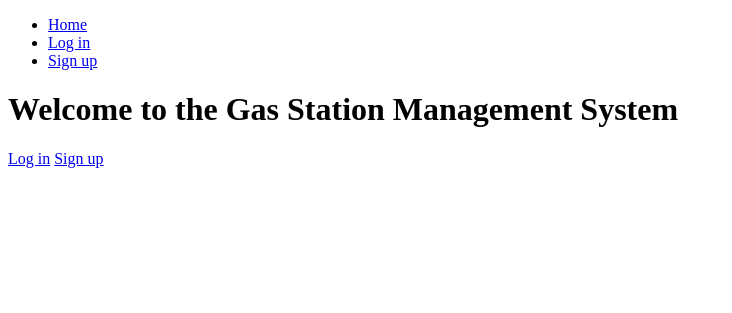
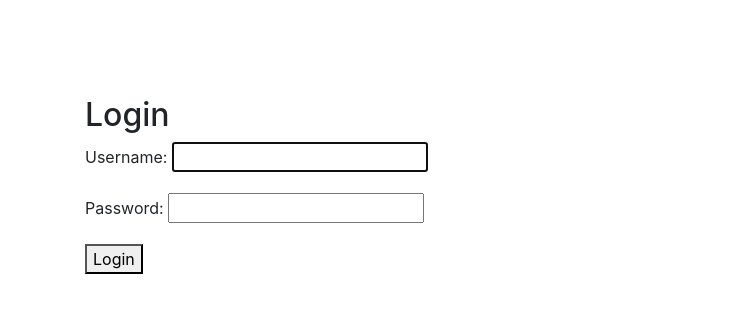
Before and after one commit to soranblbas/gas_stations, a Django app: page / in a window 1280 px wide. Shown: the top 313 px of the page, without its empty margins (0-732 px from the left). Run offline with Django 4.2, Linux system fonts and the light colour scheme; some libraries are stand-ins or nearby versions.

Commit message:
New-4-3-2023

```diff
--- a/station/admin.py
+++ b/station/admin.py
@@ -1,6 +1,5 @@
 from .models import *
 from django.contrib import admin
-
 from django.contrib import admin
 from django.contrib.admin import helpers
 from django.contrib.admin.options import csrf_protect_m
@@ -146,3 +145,7 @@ admin.site.register(Item)
 admin.site.register(Stock, StockAdmin)
 admin.site.register(Sales, SalesAdmin)
 admin.site.register(station)
+
+admin.site.site_header = "Gas Station Admin"
+admin.site.site_title = "Gas Station  Admin Portal"
+admin.site.index_title = "Welcome to Gas Station  Portal"
--- a/station/models.py
+++ b/station/models.py
@@ -104,7 +104,6 @@ class Order(models.Model):
     gas_station = models.ForeignKey(GasStation, on_delete=models.CASCADE)
     date = models.DateField(auto_now_add=True)
 
-
     def __str__(self):
         return f"{self.gas_station.station.name} - {self.date}"
 
--- a/station/templates/station/base.html
+++ b/station/templates/station/base.html
@@ -1,25 +1,121 @@
-<!DOCTYPE html>
+<!doctype html>
 <html lang="en">
 <head>
-    <meta charset="UTF-8">
-    <title>{% block title %}Gas Station Management System{% endblock %}</title>
+    <!-- Required meta tags -->
+    <meta charset="utf-8">
+    <meta name="viewport" content="width=device-width, initial-scale=1, shrink-to-fit=no">
+
+    <!-- Bootstrap CSS -->
+    <link rel="stylesheet" href="https://cdn.jsdelivr.net/npm/bootstrap@4.3.1/dist/css/bootstrap.min.css"
+          integrity="sha384-ggOyR0iXCbMQv3Xipma34MD+dH/1fQ784/j6cY/iJTQUOhcWr7x9JvoRxT2MZw1T" crossorigin="anonymous">
+
+    <title>Gas Station Management System</title>
 </head>
 <body>
-<nav>
-    <ul>
-        <li><a href="{% url 'home' %}">Home</a></li>
-        {% if user.is_authenticated %}
-            <li><a href="{% url 'gas_station_detail' %}">{{ user.gas_station.name }}</a></li>
-            <li><a href="{% url 'logout' %}">Log out</a></li>
-        {% else %}
-            <li><a href="{% url 'login' %}">Log in</a></li>
-            <li><a href="{% url 'signup' %}">Sign up</a></li>
-        {% endif %}
-    </ul>
-</nav>
-<main>
+
+<br>
+<br><br><br>
+<div class="container">
+
     {% block content %}
     {% endblock %}
-</main>
+</div>
+
+<!-- Optional JavaScript -->
+<!-- jQuery first, then Popper.js, then Bootstrap JS -->
+<script src="https://code.jquery.com/jquery-3.3.1.slim.min.js"
+        integrity="sha384-q8i/X+965DzO0rT7abK41JStQIAqVgRVzpbzo5smXKp4YfRvH+8abtTE1Pi6jizo"
+        crossorigin="anonymous"></script>
+<script src="https://cdn.jsdelivr.net/npm/popper.js@1.14.7/dist/umd/popper.min.js"
+        integrity="sha384-UO2eT0CpHqdSJQ6hJty5KVphtPhzWj9WO1clHTMGa3JDZwrnQq4sF86dIHNDz0W1"
+        crossorigin="anonymous"></script>
+<script src="https://cdn.jsdelivr.net/npm/bootstrap@4.3.1/dist/js/bootstrap.min.js"
+        integrity="sha384-JjSmVgyd0p3pXB1rRibZUAYoIIy6OrQ6VrjIEaFf/nJGzIxFDsf4x0xIM+B07jRM"
+        crossorigin="anonymous"></script>
+
+
+<link rel="stylesheet" type="text/css" href="https://cdn.datatables.net/1.11.5/css/jquery.dataTables.css">
+<script src="https://ajax.googleapis.com/ajax/libs/jquery/3.6.0/jquery.min.js"></script>
+
+<script type="text/javascript" charset="utf8"
+        src="https://cdn.datatables.net/1.11.5/js/jquery.dataTables.js"></script>
+
+<script type="text/javascript" src="https://cdn.datatables.net/plug-ins/1.11.5/api/sum().js"></script>
+
+
+<script rel="stylesheet" type="text/css"
+        src="https://cdn.datatables.net/1.13.1/css/jquery.dataTables.min.css"></script>
+<script rel="stylesheet" type="text/css"
+        src="https://cdn.datatables.net/buttons/2.3.2/css/buttons.dataTables.min.css"></script>
+
+
+{#<script src="https://code.jquery.com/jquery-3.5.1.js"></script>#}
+{#<script src="https://cdn.datatables.net/1.13.1/js/jquery.dataTables.min.js"></script>#}
+<script src="https://cdn.datatables.net/buttons/2.3.2/js/dataTables.buttons.min.js"></script>
+<script src="https://cdn.datatables.net/buttons/2.3.2/js/buttons.print.min.js"></script>
+
+<script src="https://cdnjs.cloudflare.com/ajax/libs/moment.js/2.29.2/moment.min.js"></script>
+<script src="https://cdn.datatables.net/datetime/1.2.0/js/dataTables.dateTime.min.js"></script>
+<script src=""></script>
+
+
+<script type="text/javascript">
+
+
+    $(document).ready(function () {
+
+
+        $('#stock').DataTable({
+
+            dom: 'Bfrtip',
+            buttons: [
+                {
+                    extend: 'print',
+                    footer: true,
+                    title: 'كشف رصيد المخزون لمحطات الوقود',
+                    customize: function (win) {
+                        $(win.document.body)
+                            .css('font-size', '10pt')
+                            .prepend(
+                                {#'<img src="http://datatables.net/media/images/logo-fade.png" style="position:relative; top:0; left:0;" />'#}
+                            );
+
+                        $(win.document.body).find('table')
+                            .addClass('compact')
+                            .css('font-size', 'inherit');
+                    }
+                }
+            ],
+
+
+            drawCallback: function () {
+                var api = this.api();
+                var sum = 0;
+                var formated = 0;
+                //to show first th
+                $(api.column(0).footer()).html('Total');
+
+                for (var i = 2; i <= 2; i++) {
+                    sum = api.column(i, {page: 'current'}).data().sum();
+
+                    //to format this sum
+                    formated = parseFloat(sum).toLocaleString(undefined, {minimumFractionDigits: 2});
+                    $(api.column(i).footer()).html('' + formated);
+                }
+
+            },
+            columnDefs: [
+                //{targets: 0, visible:false},
+                {
+                    targets: 1, className: "my-class"
+                }
+            ],
+        });
+
+    });
+
+
+</script>
+
 </body>
 </html>
--- a/station/templates/station/home.html
+++ b/station/templates/station/home.html
@@ -1,12 +1,82 @@
-{% extends 'station/base.html' %}
-
-{% block content %}
-    <h1>Welcome to the Gas Station Management System</h1>
-    {% if user.is_authenticated %}
-        <p>You are logged in as {{ user.username }}</p>
-        <a href="{% url 'gas_station_detail' %}">Go to your gas station's page</a>
-    {% else %}
-        <a href="{% url 'login' %}">Log in</a>
-        <a href="{% url 'signup' %}">Sign up</a>
-    {% endif %}
-{% endblock %}
+<!DOCTYPE html>
+<html>
+  <head>
+    <meta charset="utf-8">
+    <title>Gas Station Management</title>
+    <style>
+      body {
+        font-family: Arial, sans-serif;
+        margin: 0;
+        padding: 0;
+      }
+      header {
+        background-color: #003366;
+        color: #fff;
+        display: flex;
+        justify-content: space-between;
+        padding: 10px 20px;
+      }
+      header h1 {
+        margin: 0;
+      }
+      nav {
+        background-color: #f2f2f2;
+        border-right: 1px solid #ccc;
+        box-sizing: border-box;
+        height: calc(100vh - 80px);
+        overflow-y: auto;
+        padding: 20px;
+        width: 200px;
+      }
+      nav ul {
+        list-style-type: none;
+        margin: 0;
+        padding: 0;
+      }
+      nav ul li {
+        margin-bottom: 10px;
+      }
+      nav ul li a {
+        color: #333;
+        display: block;
+        text-decoration: none;
+      }
+      main {
+        padding: 20px;
+      }
+      footer {
+        background-color: #003366;
+        color: #fff;
+        padding: 10px 20px;
+        text-align: center;
+      }
+    </style>
+  </head>
+  <body>
+    <header>
+      <h1>Gas Station Management</h1>
+      <a href="/admin/logout/">Logout</a>
+    </header>
+    <nav>
+      <ul>
+        <li><a href="/admin/">Admin</a></li>
+        <li><a href="/admin/auth/user/">Users</a></li>
+        <li><a href="/admin/station/station">Stations</a></li>
+        <li><a href="/admin/station/gasstation/">Gas Stations</a></li>
+        <li><a href="/admin/station/item/">Items</a></li>
+        <li><a href="/admin/station/stock_invoice/">Stock Invoices</a></li>
+        <li><a href="/admin/station/stock/">Stocks</a></li>
+        <li><a href="/admin/station/s_invoice/">Sales Invoices</a></li>
+        <li><a href="/admin/station/sales/">Sales</a></li>
+        <li><a href="/admin/station/order/">Orders</a></li>
+      </ul>
+    </nav>
+    <main>
+      <h2>Welcome to the Gas Station Management System!</h2>
+      <p>Use the links on the left to navigate to different parts of the system.</p>
+    </main>
+    <footer>
+      <p>&copy; 2023 Gas Station Management</p>
+    </footer>
+  </body>
+</html>
--- a/station/templates/station/login.html
+++ b/station/templates/station/login.html
@@ -1,13 +1,12 @@
 {% extends 'station/base.html' %}
 
+
+
 {% block content %}
-    <h1>Log in</h1>
-    <form method="post">
-        {% csrf_token %}
-        <label for="username">Username:</label>
-        <input type="text" name="username" required>
-        <label for="password">Password:</label>
-        <input type="password" name="password" required>
-        <input type="submit" value="Log in">
-    </form>
+  <h2>Login</h2>
+  <form method="post">
+    {% csrf_token %}
+    {{ form.as_p }}
+    <button type="submit">Login</button>
+  </form>
 {% endblock %}
--- a/station/urls.py
+++ b/station/urls.py
@@ -1,12 +1,13 @@
 from django.urls import path
-from . import views
+from .views import *
+from django.contrib.auth import views as auth_views
+urlpatterns = [
+    path('', home, name='sales_report'),
+    path('sales-report/', sales_report, name='sales_report'),
+    path('stock-report/', stock_report, name='stock_report'),
+    path('order-report/', order_report, name='order_report'),
+    path('station-report/', station_report, name='station_report'),
+    path('login/', login, name='login'),
+    path('logout/', LogoutView.as_view(), name='logout'),
 
-urlpatterns = [
-    path('', views.home, name='home'),
-    path('gas-station/', views.gas_station_detail, name='gas_station_detail'),
-    path('stock/', views.stock_detail, name='stock_detail'),
-    path('sales/', views.sales_detail, name='sales_detail'),
-    path('login/', views.user_login, name='login'),
-    path('signup/', views.signup, name='signup'),
-    path('logout/', views.user_logout, name='logout'),
 ]
--- a/station/views.py
+++ b/station/views.py
@@ -1,71 +1,59 @@
+from multiprocessing import Value
+from django.contrib.auth.views import LoginView, LogoutView
+from django.contrib.auth.decorators import login_required
+
+from django.forms import IntegerField
+from django.shortcuts import render
+from django.db.models import Sum, Case, When, F
+from django.views.generic import TemplateView
+
+from .models import *
+
 from django.shortcuts import render, redirect
-from django.contrib.auth import login, authenticate, logout
-from django.contrib.auth.decorators import login_required
-from django.contrib.auth.forms import UserCreationForm
-from .forms import GasStationForm
-from .models import *
+from django.contrib.auth.forms import AuthenticationForm
+from django.contrib.auth import login
 
 
 def home(request):
+    if request.method == 'POST':
+        form = AuthenticationForm(data=request.POST)
+        if form.is_valid():
+            user = form.get_user()
+            login(request, user)
+            return redirect('/')
+    else:
+        form = AuthenticationForm()
+
     if request.user.is_authenticated:
-        return redirect('station/gas_station_detail')
+        return render(request, 'station/home.html')
     else:
-        return render(request, 'station/home.html')
+        return render(request, 'station/login.html', {'form': form})
 
 
-def signup(request):
-    if request.method == 'POST':
-        form = UserCreationForm(request.POST)
-        gas_station_form = GasStationForm(request.POST)
-        if form.is_valid() and gas_station_form.is_valid():
-            user = form.save()
-            gas_station = gas_station_form.save(commit=False)
-            gas_station.user = user
-            gas_station.save()
-            raw_password = form.cleaned_data.get('password1')
-            user = authenticate(username=user.username, password=raw_password)
-            login(request, user)
-            return redirect('station/gas_station_detail')
-    else:
-        form = UserCreationForm()
-        gas_station_form = GasStationForm()
-    return render(request, 'station/signup.html', {'form': form, 'gas_station_form': gas_station_form})
+def sales_report(request):
+    sales = Sales.objects.all()
+    total_sales = sales.aggregate(total=Sum('total_amount'))['total']
+    return render(request, 'station/reports/sales_report.html', {'sales': sales, 'total_sales': total_sales})
 
 
-@login_required
-def gas_station_detail(request):
-    gas_station = GasStation.objects.get(user=request.user)
-    return render(request, 'station/gas_station_detail.html', {'gas_station': gas_station})
+def stock_report(request):
+    st = Stock.objects.all()
+
+    context = {'st': st}
+
+    return render(request, 'station/reports/stock_report.html', context)
 
 
-@login_required
-def stock_detail(request):
-    gas_station = GasStation.objects.get(user=request.user)
-    stock = Stock.objects.filter(gas_station=gas_station)
-    return render(request, 'station/stock_detail.html', {'stock': stock})
+def order_report(request):
+    orders = Order.objects.all()
+    return render(request, 'station/reports/orders_report.html', {'orders': orders})
 
 
-@login_required
-def sales_detail(request):
-    gas_station = GasStation.objects.get(user=request.user)
-    sales = Sales.objects.filter(gas_station=gas_station)
-    return render(request, 'station/sales_detail.html', {'sales': sales})
-
-
-def user_login(request):
-    if request.method == 'POST':
-        username = request.POST['username']
-        password = request.POST['password']
-        user = authenticate(request, username=username, password=password)
-        if user is not None:
-            login(request, user)
-            return redirect('gas_station_detail')
-        else:
-            return render(request, 'station/login.html', {'error_message': 'Invalid login'})
-    else:
-        return render(request, 'station/login.html')
-
-
-def user_logout(request):
-    logout(request)
-    return redirect('station/home')
+def station_report(request):
+    stations = GasStation.objects.all()
+    sales = []
+    for station in stations:
+        station_sales = Sales.objects.filter(gas_station=station)
+        total_sales = station_sales.aggregate(total=Sum('total_amount'))['total']
+        sales.append({'station': station, 'total_sales': total_sales})
+    return render(request, 'station/reports/station_report.html', {'sales': sales})
```
Also changed, not shown: station/templates/admin/base.html (added, +11 -0 lines), station/templates/station/reports/orders_report.html (added, +10 -0 lines), station/templates/station/reports/sales_report.html (added, +10 -0 lines), station/templates/station/reports/station_report.html (added, +10 -0 lines), station/templates/station/reports/stock_report.html (added, +45 -0 lines), db.sqlite3.
